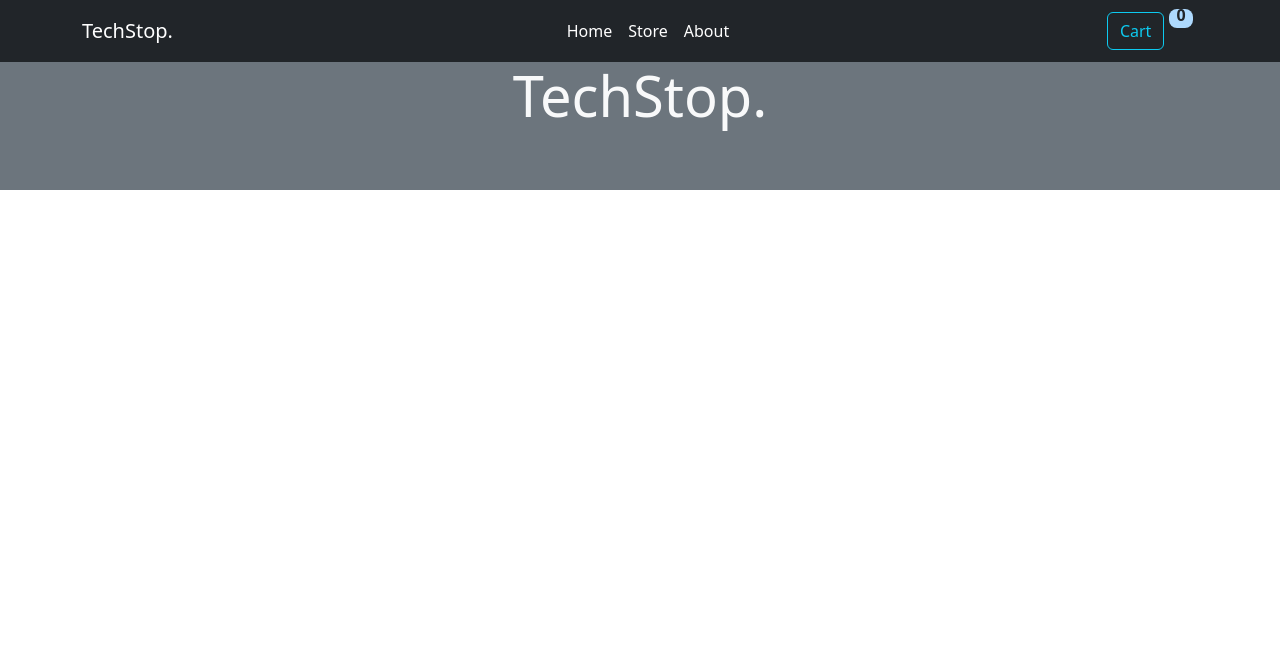
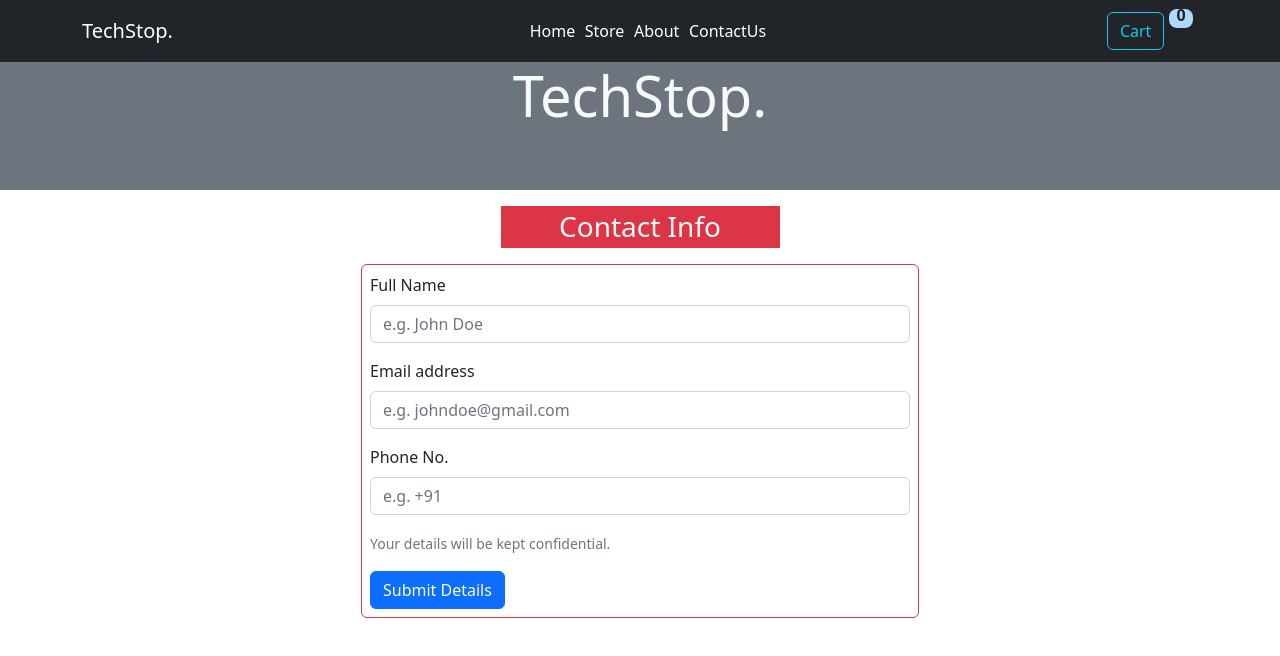
Before and after one commit to PrxWrath/ecommerce-app, a React (Create React App) app: page /contact in a window 1280 px wide. Shown: the top 656 px of the page. Built offline with nearby package versions, Linux system fonts and the light colour scheme.

Commit message:
Added Contact Us page with firebase bakcend.

```diff
--- a/src/App.js
+++ b/src/App.js
@@ -7,6 +7,7 @@ import Home from "./components/Main/Home";
 import Cart from "./components/Cart/Cart";
 import About from "./components/Info/About";
 import ContextProvider from "./store/ContextProvider";
+import Contact from "./components/Info/Contact";
 
 const App = () => {
   const [showCart, setShowCart] = useState(false);
@@ -21,6 +22,7 @@ const App = () => {
           <Route exact path="/"><Home/></Route>
           <Route exact path="/store"><Products /></Route>
           <Route exact path="/about"><About/></Route>
+          <Route exact path="/contact"><Contact/></Route>
         </Switch>
       </ContextProvider>
     </BrowserRouter>
--- /dev/null
+++ b/src/components/Info/Contact.js
@@ -0,0 +1,92 @@
+import React, { useState } from "react";
+import { Container, Form, Button, Alert } from "react-bootstrap";
+
+const Contact = () => {
+
+  const [email, setEmail] = useState('');
+  const [fullName, setFullName] = useState('');
+  const [phone, setPhone] = useState('');
+  const [valid, setValid] = useState(true);
+  const [successAlert, setSuccessAlert] = useState(false);
+
+  const formSubmitHandler = async (e) => {
+    e.preventDefault();
+
+    if(!email.includes('@') || email.length<=0 || fullName.length<=0 || phone.length<=0){
+        setValid(false);
+        setEmail('');
+        setFullName('');
+        setPhone('');
+    }
+
+    else{
+        setValid(true);
+        const contactData = {
+            fullName:fullName,
+            email:email,
+            phone:phone,
+        }
+
+        try{
+            const res = await fetch('https://ecommerce-app-7640f-default-rtdb.firebaseio.com/contactData.json', {
+                method: 'POST',
+                body: JSON.stringify(contactData),
+                headers:{
+                    'Content-Type':'application/json'
+                }
+            });
+            if(!res.ok){
+                throw new Error("Could not post your data");
+            }
+
+            setSuccessAlert(true);
+            setTimeout(()=>{setSuccessAlert(false)}, 3000);
+            setEmail('');
+            setFullName('');
+            setPhone('');
+
+        }catch(err){
+            console.log(err.message);
+        }
+    }
+  };
+  return (
+    <Container>
+      <h3 className="mx-auto bg-danger p-1 text-light w-25 text-center my-3">
+        Contact Info
+      </h3>
+      <Form
+        className="border border-danger w-50 mx-auto rounded my-2 p-2 "
+        onSubmit={formSubmitHandler}
+      >
+        <Form.Group className="mb-3" controlId="fullName">
+          <Form.Label>Full Name</Form.Label>
+          <Form.Control type="text" placeholder="e.g. John Doe" value={fullName} onChange={(e)=>{setFullName(e.currentTarget.value)}}/>
+        </Form.Group>
+
+        <Form.Group className="mb-3" controlId="email">
+          <Form.Label>Email address</Form.Label>
+          <Form.Control type="email" placeholder="e.g. johndoe@gmail.com" value={email} onChange={(e)=>{setEmail(e.currentTarget.value)}}/>
+        </Form.Group>
+
+        <Form.Group className="mb-3" controlId="phone">
+          <Form.Label>Phone No.</Form.Label>
+          <Form.Control type="text" placeholder="e.g. +91" value={phone} onChange={(e)=>{setPhone(e.currentTarget.value)}} />
+        </Form.Group>
+
+        <Form.Group className="mb-3">
+          <Form.Text className="text-muted">
+            {valid?`Your details will be kept confidential.`:`Please enter correct details`}
+          </Form.Text>
+        </Form.Group>
+
+        <Button variant={valid?"primary":"danger"} type="submit">
+          Submit Details
+        </Button>
+      </Form>
+      {successAlert&&<Alert className="w-50 mx-auto" variant="success">Your contact info has been received!</Alert>}
+    </Container>
+  );
+};
+
+export default Contact;
--- a/src/components/Layout/Header.js
+++ b/src/components/Layout/Header.js
@@ -10,9 +10,10 @@ const Header = (props) => {
         <Container>
             <Navbar.Brand href="/">TechStop.</Navbar.Brand>
             <Nav className="mx-auto">
-              <Nav.Link><NavLink exact to="/" style={{textDecoration:'none', color:'#ffffff'}}>Home</NavLink></Nav.Link>
-              <Nav.Link><NavLink exact to="/store" style={{textDecoration:'none', color:'#ffffff'}}>Store</NavLink></Nav.Link>
-              <Nav.Link><NavLink exact to="/about" style={{textDecoration:'none', color:'#ffffff'}}>About</NavLink></Nav.Link>
+              <><NavLink exact to="/" style={{textDecoration:'none', margin:'0.3rem', color:'#ffffff'}}>Home</NavLink></>
+              <><NavLink exact to="/store" style={{textDecoration:'none', margin:'0.3rem', color:'#ffffff'}}>Store</NavLink></>
+              <><NavLink exact to="/about" style={{textDecoration:'none', margin:'0.3rem', color:'#ffffff'}}>About</NavLink></>
+              <><NavLink exact to="/contact" style={{textDecoration:'none', margin:'0.3rem', color:'#ffffff'}}>ContactUs</NavLink></>
             </Nav>
             <HeaderCart setShowCart = {props.setShowCart} />
         </Container>
--- a/src/components/Main/Products.js
+++ b/src/components/Main/Products.js
@@ -77,8 +77,8 @@ const Products = () => {
               <Card.Img variant="top" src={product.imageUrl} style={{width:'100%', height:'350px'}}/>
               <Card.Body>
                 <Card.Title>{product.title}</Card.Title>
-                <Card.Text className="d-flex justify-content-between">
-                  <p className="fw-bold">{`Price: Rs.${product.price}`}</p>
+                <Card.Text className="d-flex justify-content-between fw-bold">
+                  {`Price: Rs.${product.price}`}
                   <Button onClick={()=>{addToCartHandler(product)}} variant="outline-danger">+ Add to Cart</Button>
                 </Card.Text>
               </Card.Body>
```
